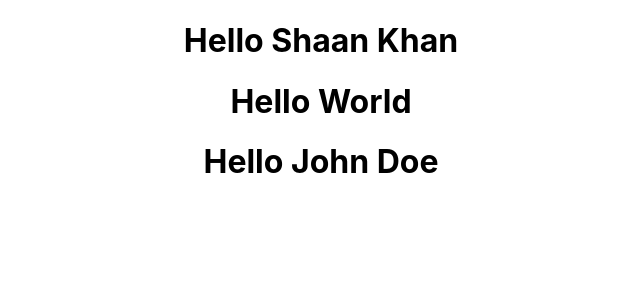
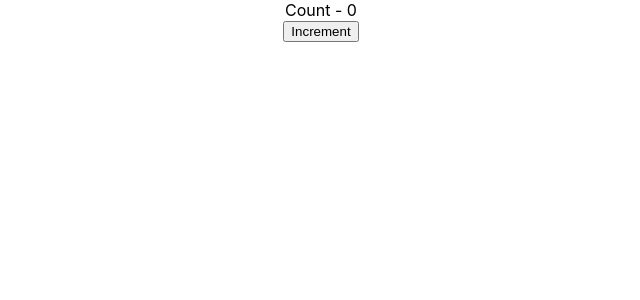
Before and after one commit to ShaanCoding/React-Tutorial, a React (Create React App) app in the folder ReactJS Tutorial/hello-world/: page / in a window 1280 px wide. Shown: the top 300 px of the page, without its empty margins (319-959 px from the left). Built offline with nearby package versions, Linux system fonts and the light colour scheme.

Commit message:
Episode 9-11

```diff
--- a/ReactJS Tutorial/hello-world/src/App.tsx
+++ b/ReactJS Tutorial/hello-world/src/App.tsx
@@ -7,13 +7,19 @@ import GreetProps from "./Components/GreetProps";
 
 import Welcome from "./Components/GreetClassComponent";
 
+import Message from "./Components/Message";
+import Counter from "./Components/Counter";
+
 function App() {
   return (
     <div className="App">
-      <Greet />
-      <Welcome />
+      {/* <Greet /> Tutorial 1 */}
+      {/* <Welcome /> Tutorial 2 */}
 
-      <GreetProps name="John Doe" />
+      {/* <GreetProps name="John Doe" /> Tutorial 9 */}
+
+      {/* <Message /> Tutorial 10 */}
+      <Counter/>
     </div>
   );
 }
--- /dev/null
+++ b/ReactJS Tutorial/hello-world/src/Components/Counter.tsx
@@ -0,0 +1,56 @@
+import React, { Component } from "react";
+
+class Counter extends Component {
+  state = {
+    count: 0,
+  };
+
+  addIncrement() {
+    //   We need to use the setState method
+    //   What happens if we try to change it directly however
+
+    // this.state.count = this.state.count + 1;
+
+    // this.setState(
+    //   {
+    //     count: this.state.count + 1,
+    //   },
+    //   () => {
+    //     console.log(`Callback value`, this.state.count);
+    //   }
+    // );
+
+    this.setState((prevState) => ({
+      count: prevState.count + 1,
+    }));
+
+    console.log(this.state.count);
+  }
+
+  incrementFive() {
+    this.addIncrement();
+    this.addIncrement();
+    this.addIncrement();
+    this.addIncrement();
+    this.addIncrement();
+  }
+
+  render() {
+    return (
+      <div>
+        {/* First we need a count state */}
+        <div>Count - {this.state.count}</div>
+        <button
+          onClick={() => {
+            this.addIncrement();
+            // this.incrementFive();
+          }}
+        >
+          Increment
+        </button>
+      </div>
+    );
+  }
+}
+
+export default Counter;
--- /dev/null
+++ b/ReactJS Tutorial/hello-world/src/Components/Message.tsx
@@ -0,0 +1,30 @@
+import React, { Component } from "react";
+
+class Message extends Component {
+  state = {
+    message: "Welcome Visitor!",
+  };
+
+  changeMessage() {
+    this.setState({
+      message: "Thank You For Subscribing!",
+    });
+  }
+
+  render() {
+    return (
+      <div>
+        <h1>{this.state.message}</h1>
+        <button
+          onClick={() => {
+            this.changeMessage();
+          }}
+        >
+          Subscribe
+        </button>
+      </div>
+    );
+  }
+}
+
+export default Message;
```
Also changed, not shown: 2 other files (tests, documents, lock files or other folders).
